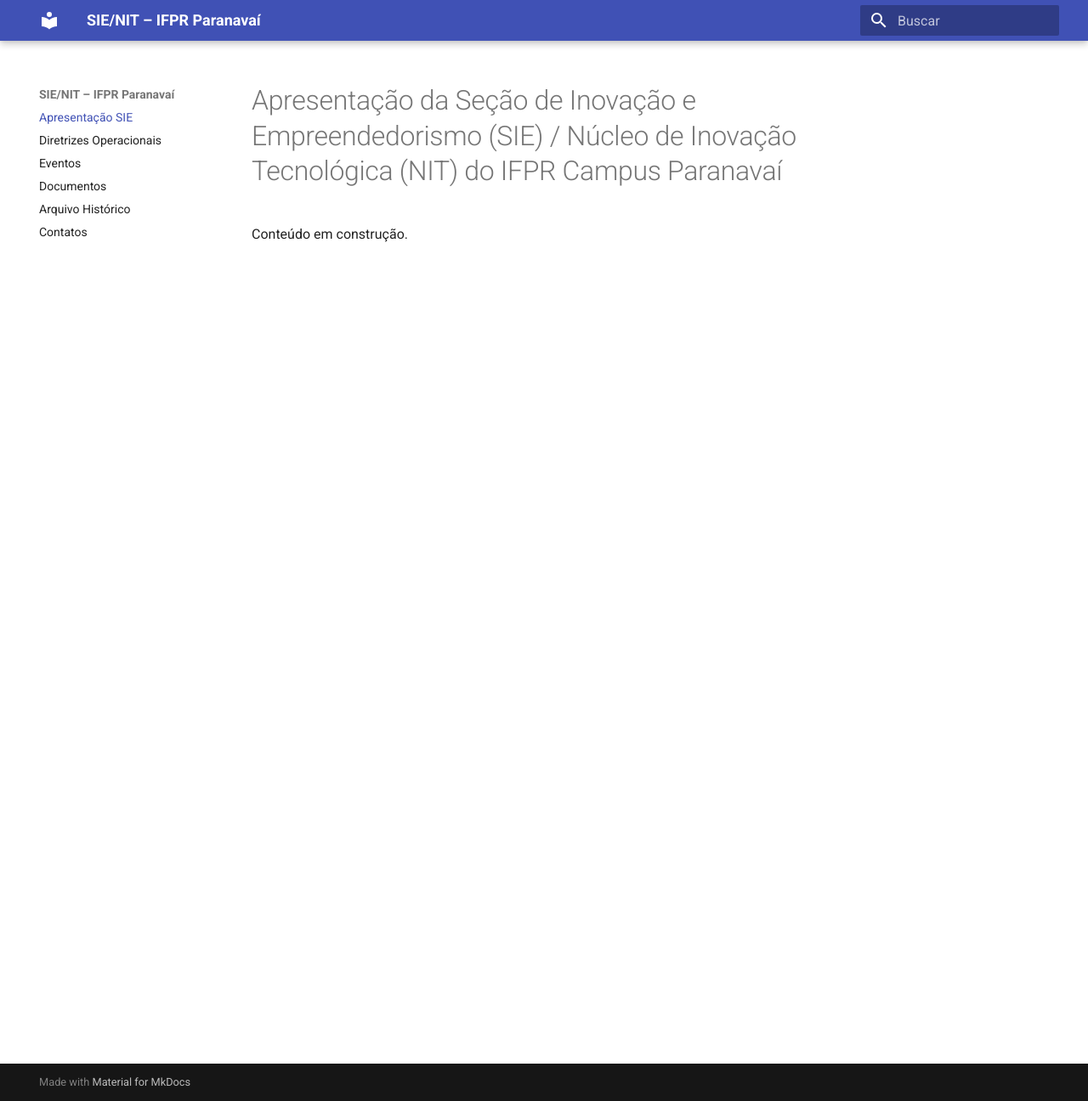
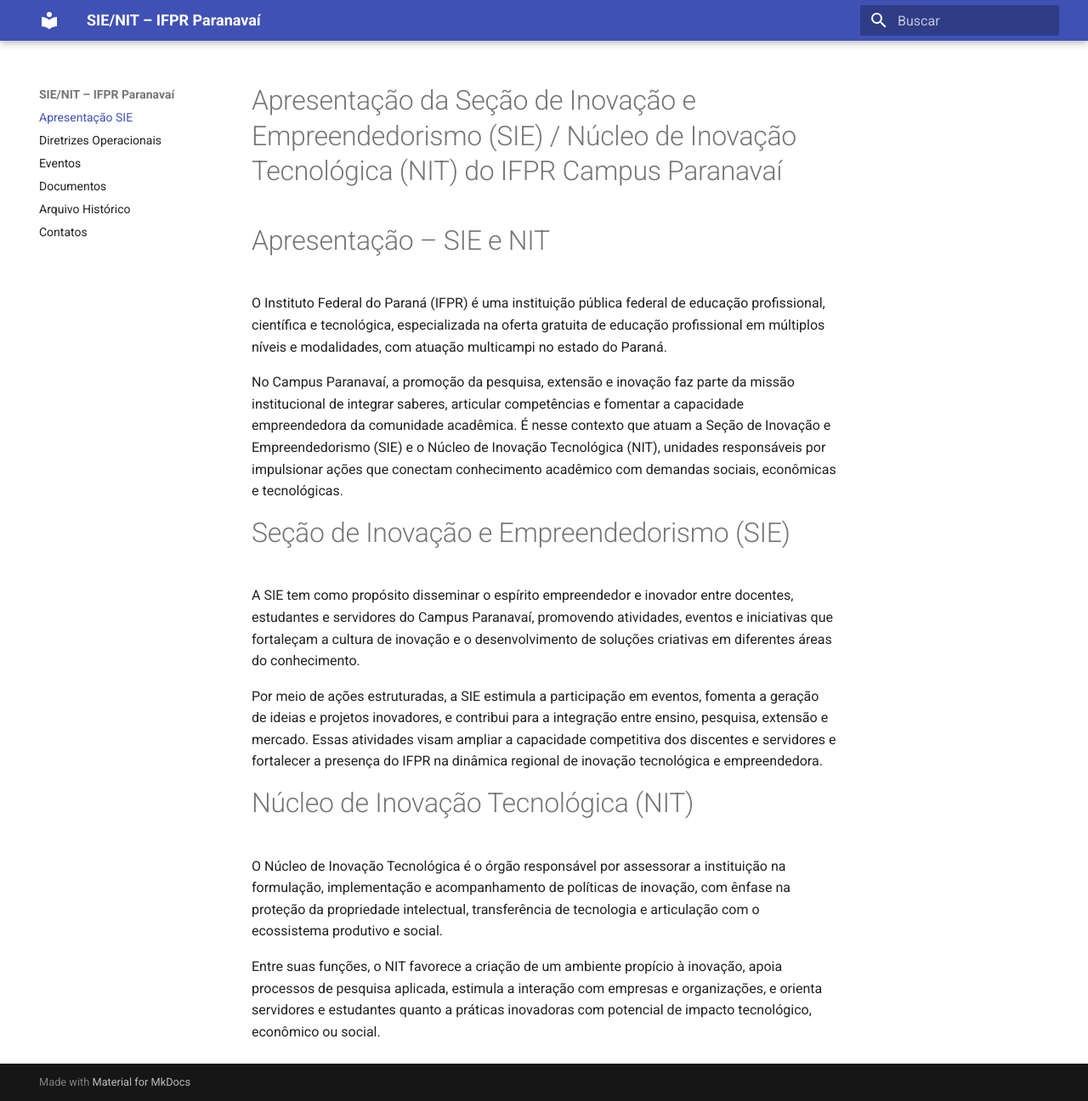
Before and after one commit to ifpr-sie-paranavai/dossie, an MkDocs documentation site: the page built from docs/apresentacao.md, in a window 1280 px wide and 1296 px high. Shown: the whole window at 85% size. Built offline with MkDocs 1.6.1 and Material for MkDocs 9.7.7, drawn with Linux system fonts in a browser that asks for light colours.

Commit message:
Update apresentacao.md

```diff
--- a/docs/apresentacao.md
+++ b/docs/apresentacao.md
@@ -1,3 +1,19 @@
 # Apresentação da Seção de Inovação e Empreendedorismo (SIE) / Núcleo de Inovação Tecnológica (NIT) do IFPR Campus Paranavaí
 
-Conteúdo em construção.
+# Apresentação – SIE e NIT
+
+O Instituto Federal do Paraná (IFPR) é uma instituição pública federal de educação profissional, científica e tecnológica, especializada na oferta gratuita de educação profissional em múltiplos níveis e modalidades, com atuação multicampi no estado do Paraná.
+
+No Campus Paranavaí, a promoção da pesquisa, extensão e inovação faz parte da missão institucional de integrar saberes, articular competências e fomentar a capacidade empreendedora da comunidade acadêmica. É nesse contexto que atuam a Seção de Inovação e Empreendedorismo (SIE) e o Núcleo de Inovação Tecnológica (NIT), unidades responsáveis por impulsionar ações que conectam conhecimento acadêmico com demandas sociais, econômicas e tecnológicas.
+
+# Seção de Inovação e Empreendedorismo (SIE)
+
+A SIE tem como propósito disseminar o espírito empreendedor e inovador entre docentes, estudantes e servidores do Campus Paranavaí, promovendo atividades, eventos e iniciativas que fortaleçam a cultura de inovação e o desenvolvimento de soluções criativas em diferentes áreas do conhecimento.
+
+Por meio de ações estruturadas, a SIE estimula a participação em eventos, fomenta a geração de ideias e projetos inovadores, e contribui para a integração entre ensino, pesquisa, extensão e mercado. Essas atividades visam ampliar a capacidade competitiva dos discentes e servidores e fortalecer a presença do IFPR na dinâmica regional de inovação tecnológica e empreendedora.
+
+# Núcleo de Inovação Tecnológica (NIT)
+
+O Núcleo de Inovação Tecnológica é o órgão responsável por assessorar a instituição na formulação, implementação e acompanhamento de políticas de inovação, com ênfase na proteção da propriedade intelectual, transferência de tecnologia e articulação com o ecossistema produtivo e social.
+
+Entre suas funções, o NIT favorece a criação de um ambiente propício à inovação, apoia processos de pesquisa aplicada, estimula a interação com empresas e organizações, e orienta servidores e estudantes quanto a práticas inovadoras com potencial de impacto tecnológico, econômico ou social.
```
